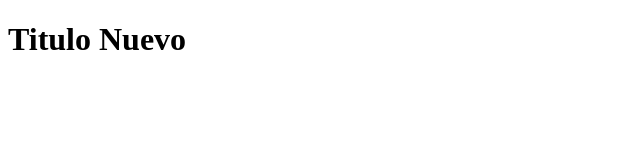
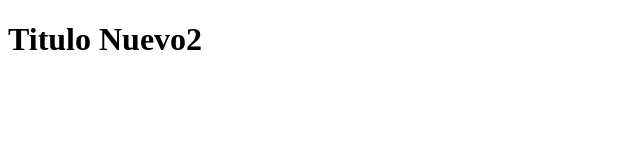
Before and after one commit to n1c0andrada/hello-world-git, a plain HTML site: page index.html in a window 1280 px wide. Shown: the full height of the page, 0-640 px from the left. Drawn offline with Linux system fonts and the light colour scheme.

Commit message:
se modifica titulo a nuevo2

```diff
--- a/index.html
+++ b/index.html
@@ -7,6 +7,6 @@
     <title>Demo Git</title>
 </head>
 <body>
-    <h1>Titulo Nuevo</h1>
+    <h1>Titulo Nuevo2</h1>
 </body>
 </html>
```
